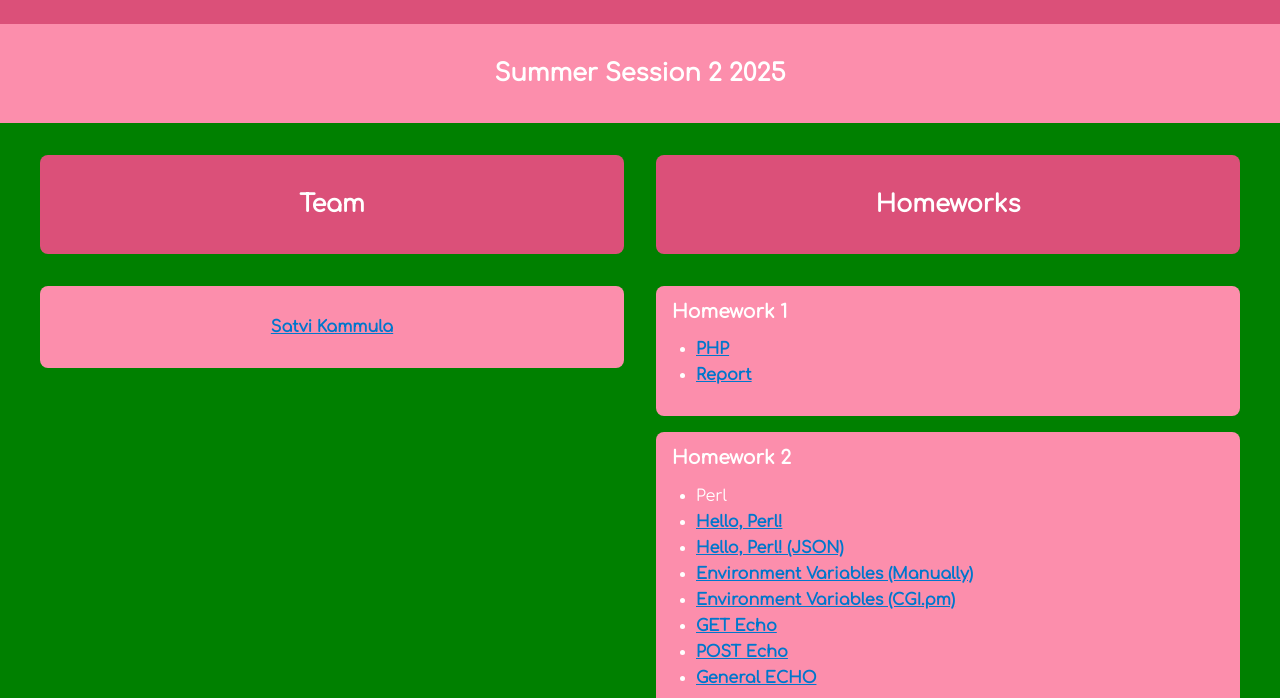
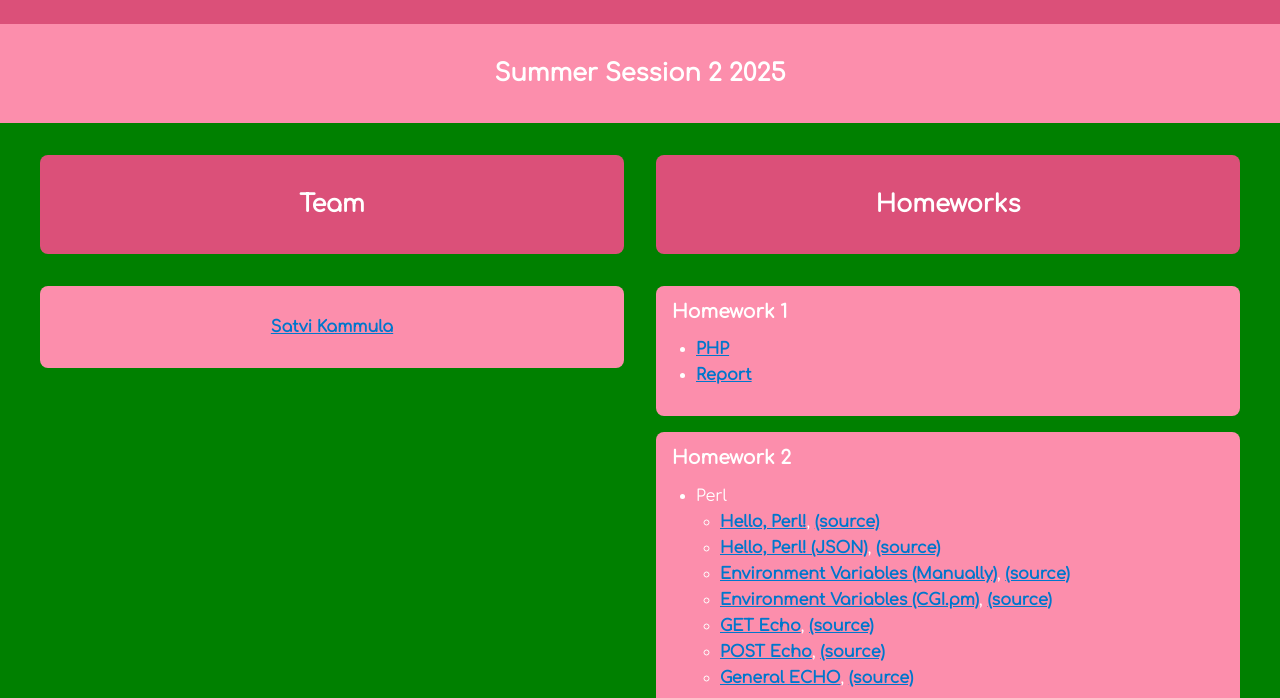
Before and after one commit to satvikak/satvikammula-site, a plain HTML site: page public_html/index.html in a window 1280 px wide. Shown: the part 102-800 px from the top of the page. Drawn offline with Linux system fonts and the light colour scheme.

Commit message:
Add source code for perl files

```diff
--- a/public_html/index.html
+++ b/public_html/index.html
@@ -57,13 +57,15 @@
         <h3>Homework 2</h3>
         <ul>
           <li>Perl</li>
-            <li><a href="/hw2/cgi-bin/perl-hello-html-world.pl" class="nameLink">Hello, Perl!</a></li>
-            <li><a href="/hw2/cgi-bin/perl-hello-json-world.pl" class="nameLink">Hello, Perl! (JSON)</a></li>
-            <li><a href="/hw2/cgi-bin/perl-env.pl" class="nameLink">Environment Variables (Manually)</a></li>
-            <li><a href="/hw2/cgi-bin/perl-env-pm.pl" class="nameLink">Environment Variables (CGI.pm)</a></li>
-            <li><a href="/hw2/cgi-bin/perl-get-echo.pl" class="nameLink">GET Echo</a></li>
-            <li><a href="/hw2/cgi-bin/perl-post-echo.pl" class="nameLink">POST Echo</a></li>
-            <li><a href="/hw2/cgi-bin/perl-general-echo.pl" class="nameLink">General ECHO</a></li>
+            <ul>
+              <li><a href="/hw2/cgi-bin/perl-hello-html-world.pl" class="nameLink">Hello, Perl!</a>, <a href="/hw2/src/perl-html-world.pl" class="nameLink">(source)</a></li>
+              <li><a href="/hw2/cgi-bin/perl-hello-json-world.pl" class="nameLink">Hello, Perl! (JSON)</a>, <a href="/hw2/src/perl-json-world.pl" class="nameLink">(source)</a></li>
+              <li><a href="/hw2/cgi-bin/perl-env.pl" class="nameLink">Environment Variables (Manually)</a>, <a href="/hw2/src/perl-env.pl" class="nameLink">(source)</a></li>
+              <li><a href="/hw2/cgi-bin/perl-env-pm.pl" class="nameLink">Environment Variables (CGI.pm)</a>, <a href="/hw2/src/perl-env-pm.pl" class="nameLink">(source)</a></li>
+              <li><a href="/hw2/cgi-bin/perl-get-echo.pl" class="nameLink">GET Echo</a>, <a href="/hw2/src/perl-get-echo.pl" class="nameLink">(source)</a></li>
+              <li><a href="/hw2/cgi-bin/perl-post-echo.pl" class="nameLink">POST Echo</a>, <a href="/hw2/src/perl-post-echo.pl" class="nameLink">(source)</a></li>
+              <li><a href="/hw2/cgi-bin/perl-general-echo.pl" class="nameLink">General ECHO</a>, <a href="/hw2/src/perl-general-echo.pl" class="nameLink">(source)</a></li>
+            </ul>
         </ul>
       </div>
 
```
Also changed, not shown: 7 other files.
